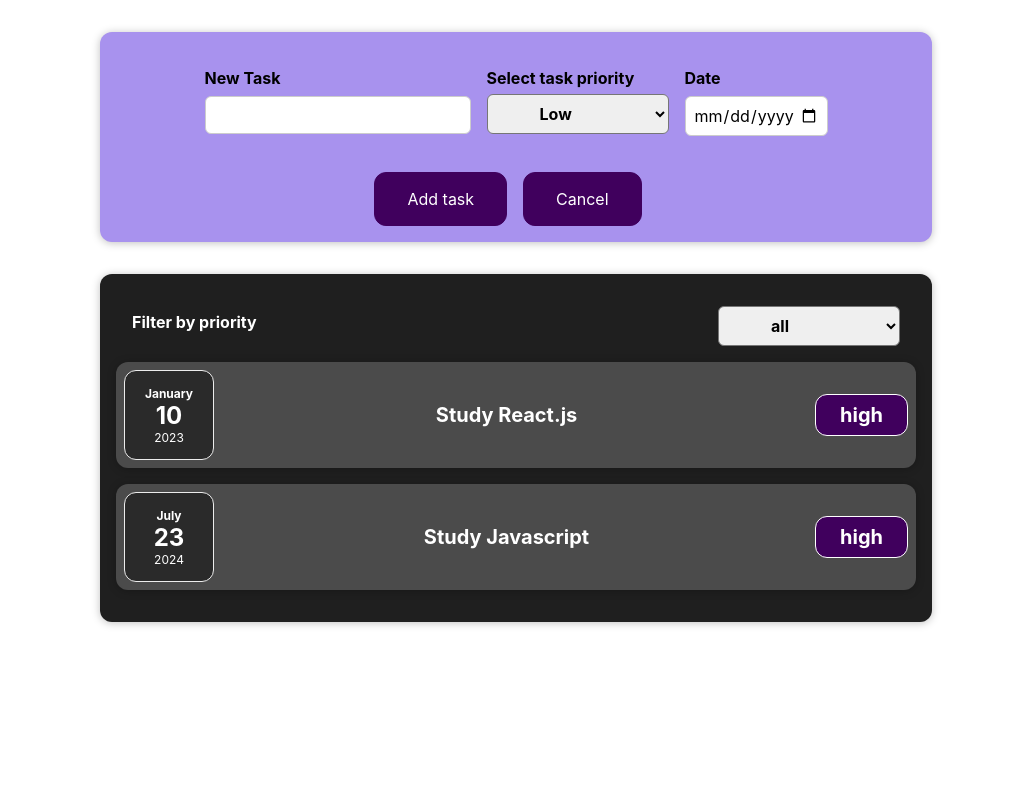
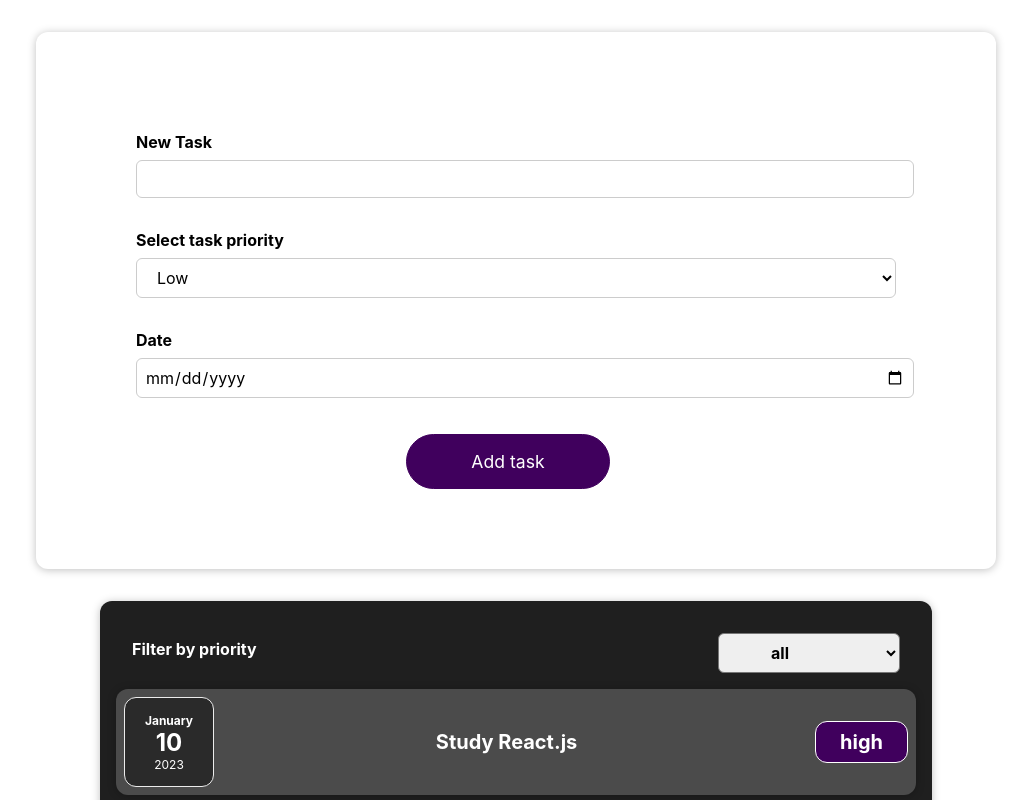
Before and after one commit to MarkusMaal2/react-tasks, a React (Create React App) app: page / in a window 1280 px wide. Shown: the top 800 px of the page, without its empty margins (124-1155 px from the left). Built offline with nearby package versions, Linux system fonts and the light colour scheme.

Commit message:
Updated CSS styling on NewTask and TaskForm components

```diff
--- a/src/components/NewTask/NewTask.css
+++ b/src/components/NewTask/NewTask.css
@@ -1,6 +1,6 @@
 .new-task {
-    background-color: #a892ee;
-    padding: 1rem;
+    background-color: white;
+    padding: 5rem;
     margin: 2rem auto;
     width: 50rem;
     max-width: 95%;
@@ -12,12 +12,13 @@
 .new-task button {
     font: inherit;
     cursor: pointer;
-    padding: 1rem 2rem;
+    padding: 1rem 4rem;
     border: 1px solid #40005d;
     background-color: #40005d;
     color: white;
-    border-radius: 12px;
+    border-radius: 30px;
     margin-right: 1rem;
+    font-size: 1.1rem;
 }
 
 .new-task button:hover,
--- a/src/components/NewTask/NewTask.js
+++ b/src/components/NewTask/NewTask.js
@@ -9,7 +9,11 @@ const NewTask = (props) => {
             ...enteredTaskData,
             id: Math.random().toString()
         }
-        props.onAddTask(taskData)
+        if (isNaN(enteredTaskData.date)) {
+            alert("The date is invalid")
+        } else {
+            props.onAddTask(taskData)
+        }
     }
 
     return (
--- a/src/components/NewTask/TaskForm.css
+++ b/src/components/NewTask/TaskForm.css
@@ -1,8 +1,7 @@
 .new-task__controls {
     display: flex;
-    justify-content: center;
-    flex-wrap: wrap;
-    gap: 1rem;
+    flex-flow: column;
+    gap: 2rem;
     margin-bottom: 1rem;
     text-align: left;
     padding: 20px;
@@ -22,16 +21,21 @@
     max-width: 100%;
 }
 
+.new-task__control * {
+    width: 100%;
+}
+
 .new-task__actions {
     justify-content: center;
     display: flex;
-    text-align: right;
 }
+
 
 .new-task__control select {
     font: inherit;
-    padding: 0.5rem 3rem;
-    font-weight: bold;
+    padding: 0.5rem 1rem;
+    font-weight: normal;
     border-radius: 6px;
-    margin-top: -2px;
+    background: white;
+    border: 1px solid #ccc;
 }
--- a/src/components/NewTask/TaskForm.js
+++ b/src/components/NewTask/TaskForm.js
@@ -3,7 +3,7 @@ import './TaskForm.css'
 
 const TaskForm = (props) => {
     const [enteredTitle, setEnteredTitle] = useState('')
-    const [enteredPriority, setEnteredPriority] = useState('')
+    const [enteredPriority, setEnteredPriority] = useState(1)
     const [enteredDate, setEnteredDate] = useState('')
 
     const titleChangeHandler = (e) => {
@@ -12,7 +12,6 @@ const TaskForm = (props) => {
 
     const priorityChangeHandler = (e) => {
         setEnteredPriority(Number(e.target.value))
-        console.log(enteredPriority)
     }
 
     const dateChangeHandler = (e) => {
@@ -21,6 +20,7 @@ const TaskForm = (props) => {
 
     const submitHandler = (e) => {
         e.preventDefault()
+
         const taskData = {
             title: enteredTitle,
             priority: enteredPriority,
@@ -45,7 +45,7 @@ const TaskForm = (props) => {
                     </div>
                     <div className="new-task__control">
                         <label>Select task priority</label>
-                        <select onChange={priorityChangeHandler}>
+                        <select onChange={priorityChangeHandler} value={enteredPriority}>
                             <option value="1">Low</option>
                             <option value="2">Medium</option>
                             <option value="3">High</option>
@@ -60,7 +60,6 @@ const TaskForm = (props) => {
                 </div>
                 <div className="new-task__actions">
                     <button type="submit">Add task</button>
-                    <button type="submit">Cancel</button>
                 </div>
             </form>
         </div>
--- a/src/components/Tasks/TaskPriority.js
+++ b/src/components/Tasks/TaskPriority.js
@@ -1,5 +1,7 @@
 import React from "react";
 import './TaskPriority.css'
+
+
 const TaskPriority = (props) => {
     let priority = props.priority;
     let strPriority = ""
@@ -12,6 +14,8 @@ const TaskPriority = (props) => {
             break
         case 4: strPriority = "urgent"
             break
+        default: strPriority = "invalid"
+            break
     }
     return (
         <li>
```
